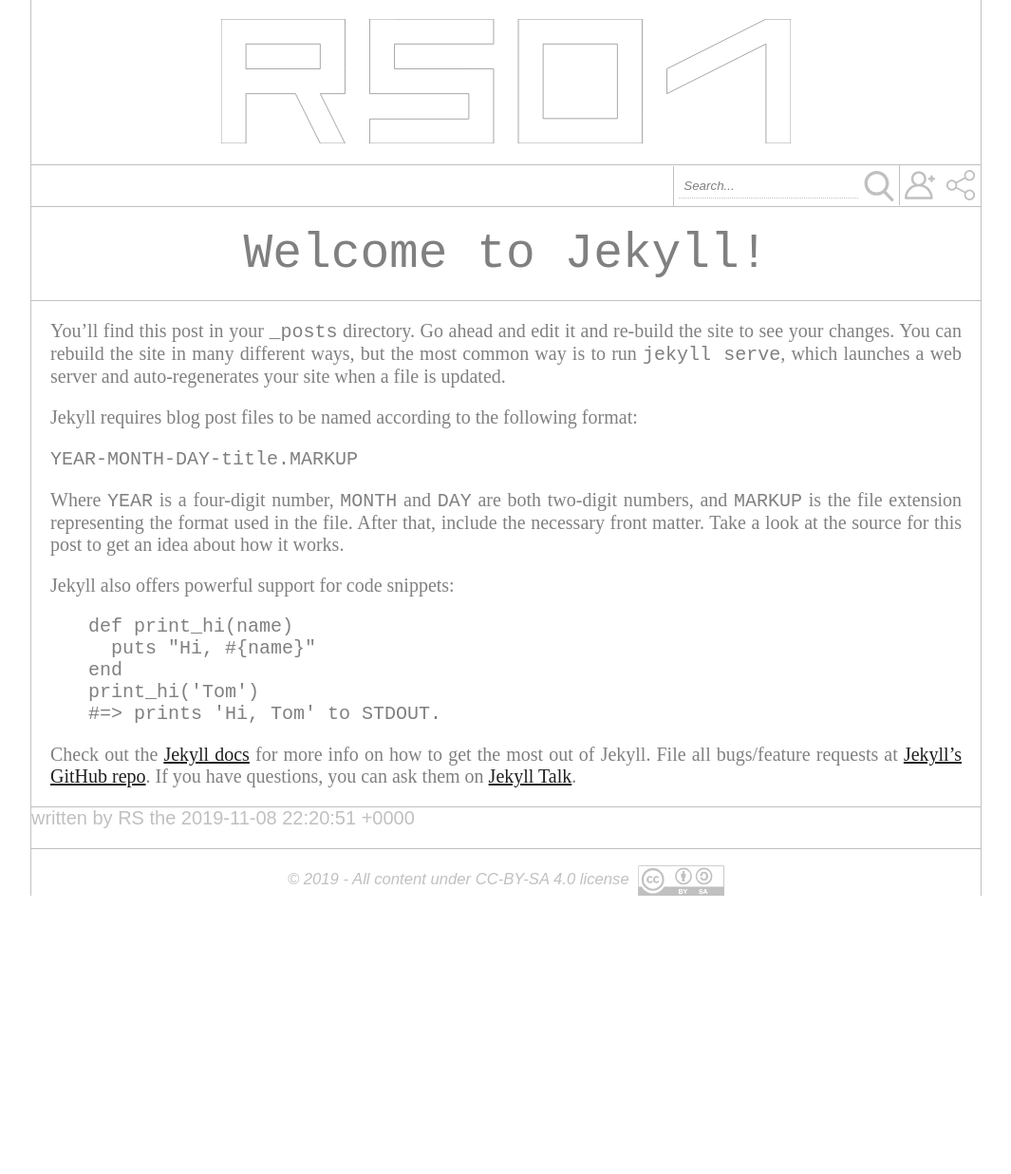
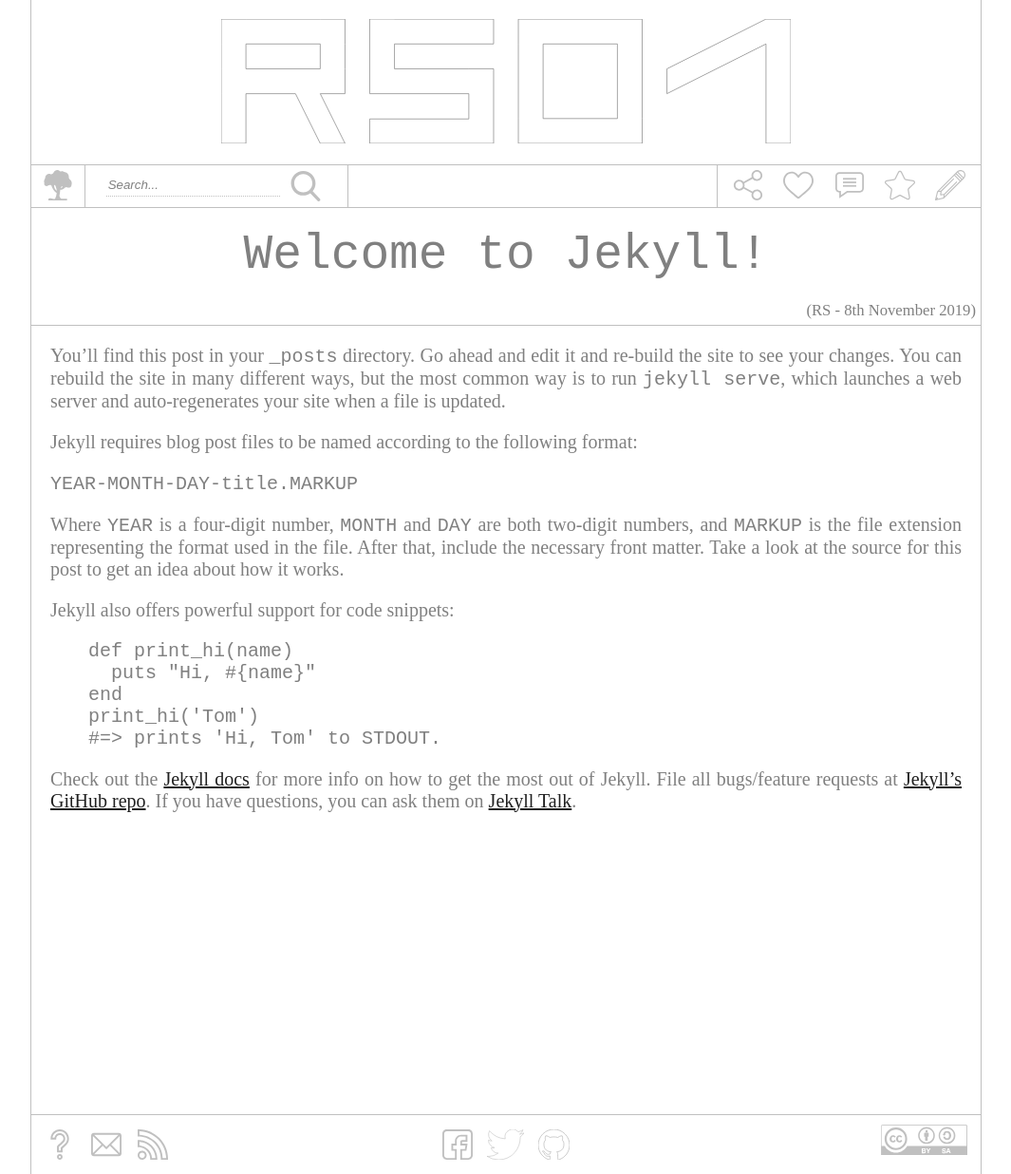
Before and after one commit to rs01blog/rs01blog.github.io, a Jekyll site: the page built from _posts/2019-11-08-welcome-to-jekyll.markdown, in a window 1280 px wide. Shown: the whole page at 95% size, without its empty margins (107-1172 px from the left). Built offline with Jekyll 4.4.1, drawn with Linux system fonts in a browser that asks for light colours; before the commit the page ends 960 px from its top, so only the background shows below that.

Commit message:
added some new icons and layout improvement

```diff
--- a/_layouts/default.html
+++ b/_layouts/default.html
@@ -20,15 +20,29 @@
 		</header>
 
 		<nav>
+
+			<p class="icon-set" style="border-left:none;">
+				<img src="/img/Tree-Grey.svg" class="icon">
+			</p>
+
 			<form class="search" action="/search" method="get">
 				<input type="text" name="query" value="Search...">
 				<button type="submit"><img class="icon" src="/img/Search-Grey.svg"></button>
 			</form>
 
-			<p class="social">
-				<img src="/img/Follow-Grey.svg" class="icon">
-				<img src="/img/Share-Grey.svg" class="icon">
+			<p class="icon-set">
+
 			</p>
+
+			<p class="icon-set">
+				<span><img src="/img/Share-Grey.svg" class="icon"></span>
+				<span><img src="/img/Heart-Grey.svg" class="icon"></span>
+	    		<span><img src="/img/Comment-Grey.svg" class="icon"></span>
+				<span><img src="/img/Star-Grey.svg" class="icon"></span>
+	    		<span><img src="/img/Edit-Grey.svg" class="icon"></span>
+			</p>
+
+
 		</nav>
 
 		<content>
@@ -38,12 +52,28 @@
 		</content>
 
 		<footer>
-			<p class="license">
-				&copy; 2019 - All content under CC-BY-SA 4.0 license
+			<p class="icon-set">
+				<span><img class="icon" src="/img/Question-Grey.svg" height="32" alt="About RS01"></span>
+				<span><img src="/img/Email-Grey.svg" class="icon"></span>
+				<span><img src="/img/Rss-Grey.svg" class="icon"></span>
+			</p>
+
+			<p class="icon-set"></p>
+
+			<p class="icon-set">
+				<span><img src="/img/Facebook-Grey.svg" class="icon"></span>
+				<span><img src="/img/Twitter-Grey.svg" class="icon"></span>
+				<span><img src="/img/GitHub-Grey.svg" class="icon"></span>
+			</p>
+
+			<p class="icon-set"></p>
+
+			<p class="legal">
 				<a href="https://creativecommons.org/licenses/by-sa/4.0/" title="Creative Commons License">
 					<img class="icon" src="/img/CC-Grey.svg" height="32" alt="creative commons license">
 				</a>
 			</p>
+
 		</footer>
 
 
--- a/_layouts/post.html
+++ b/_layouts/post.html
@@ -4,12 +4,14 @@ layout: default
 
 <article class="post">
 
-    <header><h1>{{page.title}}</h1></header>
+    <header>
+    	<h1>{{page.title}}</h1>
+    	<p>({{page.author}} - {{page.date | date_to_long_string: "ordinal" }})</p>
+    </header>
 
     <content>
         <div class="content">{{content}}</div>
     </content>
 
-    <footer>written by {{page.author}} the {{page.date}}</footer>
 
 </article>
--- a/_posts/2019-11-08-welcome-to-jekyll.markdown
+++ b/_posts/2019-11-08-welcome-to-jekyll.markdown
@@ -1,7 +1,7 @@
 ---
 layout: post
 title:  "Welcome to Jekyll!"
-date:   2019-11-08 23:20:51 +0100
+date:   2019-11-08
 author: RS
 categories: jekyll update
 ---
--- a/rs01.scss
+++ b/rs01.scss
@@ -24,6 +24,18 @@ a {
 .icon {
 	height:32px;
 	vertical-align: middle;
+}
+
+.icon-set {
+	text-align: center;
+	display: inline-table;
+	margin:0px;
+	padding:5px;
+	border-left:1px $light_color solid ;
+
+	span {
+		display: table-cell;
+	}
 }
 
 .whole {
@@ -64,83 +76,71 @@ a {
 
 		font-family: sans-serif;
 		border-bottom : 1px $light_color solid ;
-		text-align: right;
+		display: grid;
+		grid-template-columns: 1fr 5fr 7fr 5fr;
 
 
 		.search {
 			margin:0;
-			padding:0px;
-			padding-left:5px;
+			padding:5px;
 			border-left:1px $light_color solid ;
 
 			display: inline-block;
 
+			text-align: center;
+
 			input[type=text] {
 				border:none;
-				padding : 5px;
 				margin:0;
+				margin-bottom: 1px;
+				padding-bottom : 4px;
 				font-style: italic;
 				color: $color;
 				border-bottom:1px $light_color dotted ;
-				height: 100%;
 			}
 
 			button {
 				border : none;
 				margin:0;
-				padding:5px;
-				padding-left :0;
-				padding-right :0;
 				background-color: transparent;
 				background-image: none;
 			}
 
 		}
 
-
-		.social {
-
-			display: inline-block;
-			margin:0px;
-
-			border-left:1px $light_color solid ;
-			padding-left:5px;
-
-			.icon {
-				padding:5px;
-				padding-left:0;
-			}
-		}
-
-
-
 	}
 
 	.content {
-		min-height : 50vh;
+		min-height : 90vh;
 	}
 
 
 	footer {
-		margin-top : 20px ;
 		border-top : 1px $light_color solid ;
 		color: $light_color ;
 		font-family: sans-serif;
+
+		display: grid;
+		grid-template-columns: 3fr 5fr 3fr 6fr 2fr;
+
+
+
+
 
 		a {
 			text-decoration: none ;
 		}
 
-		.license {
-			text-align: center;
-			font-style: italic;
-			font-size: smaller;
+		p {
+			margin:0;
+			margin-top:10px;
+			margin-bottom:10px;
+			display: inline-table;
+			border: none
+		}
 
-			img {
-				vertical-align: middle;
-				margin-left:5px;
-			}
-		}
+
+
 	}
 
 }
@@ -149,18 +149,30 @@ a {
 
 .post {
 
+	header {
+		border-bottom: 1px $light_color solid ;
+
 		h1 {
+			text-align: center ;
 			font-family: monospace ;
 			font-size: 4vw;
 			font-weight: bold;
 
-		text-align: center ;
-		padding-bottom : 20px;
+			padding-bottom : 10px;
 			padding-top : 20px;
 			margin : 0px;
-		border-bottom: 1px $light_color solid ;
 
 			font-weight: normal;
+		}
+
+		p {
+			margin:0;
+			margin-top : 5px;
+			padding : 5px;
+			font-size: smaller ;
+			text-align: right;
+		}
+
 	}
 
 	.content {
@@ -168,6 +180,11 @@ a {
 		 padding-right : 20px;
 		 text-align: justify;
 
+	}
+
+	footer {
+		border:none ;
+		text-align:center;
 	}
 }
 
```
Also changed, not shown: img/Comment-Grey.svg (added), img/Edit-Grey.svg (added), img/Email-Grey.svg (added), img/Heart-Grey.svg (added), img/Question-Grey.svg (added), img/Rss-Grey.svg (added), img/Star-Grey.svg (added), img/Tree-Grey.svg (added). Lines whose indentation alone changed are shown as unchanged.
